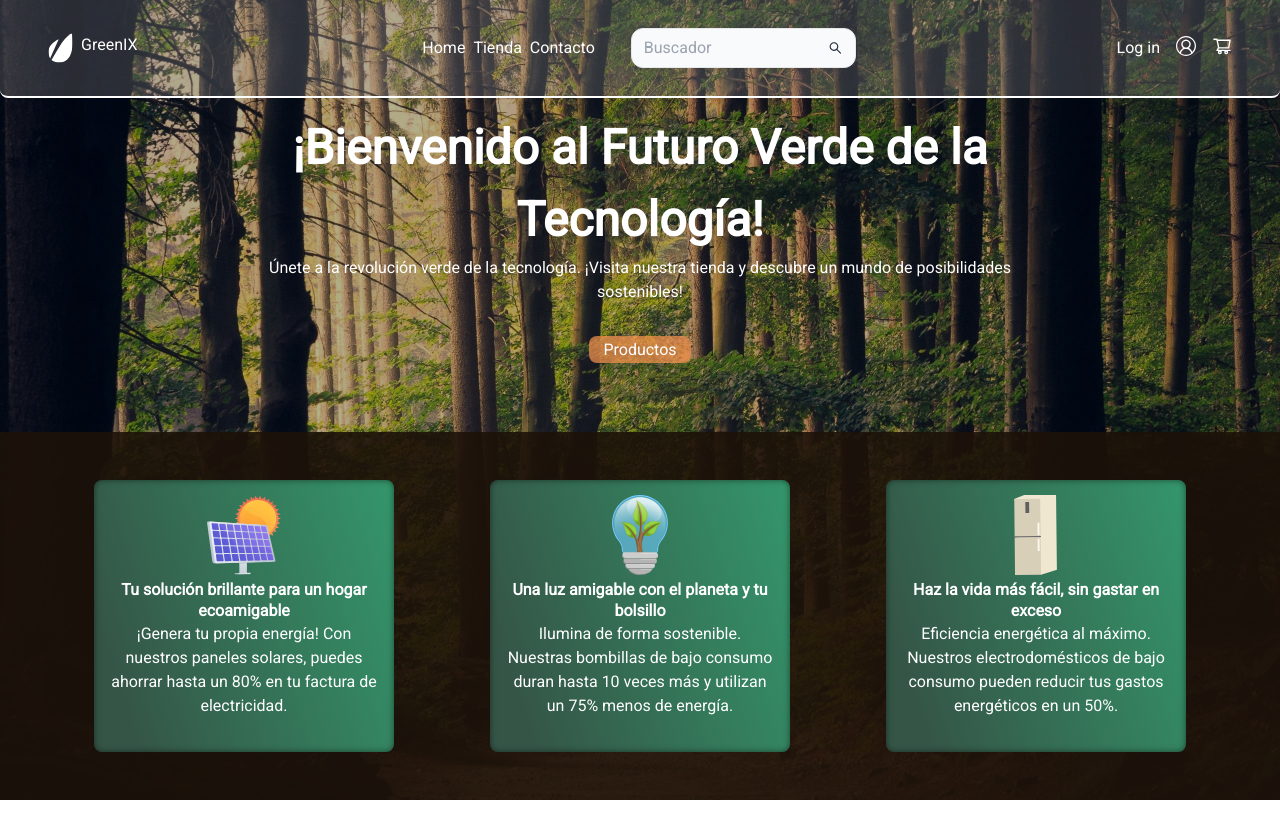
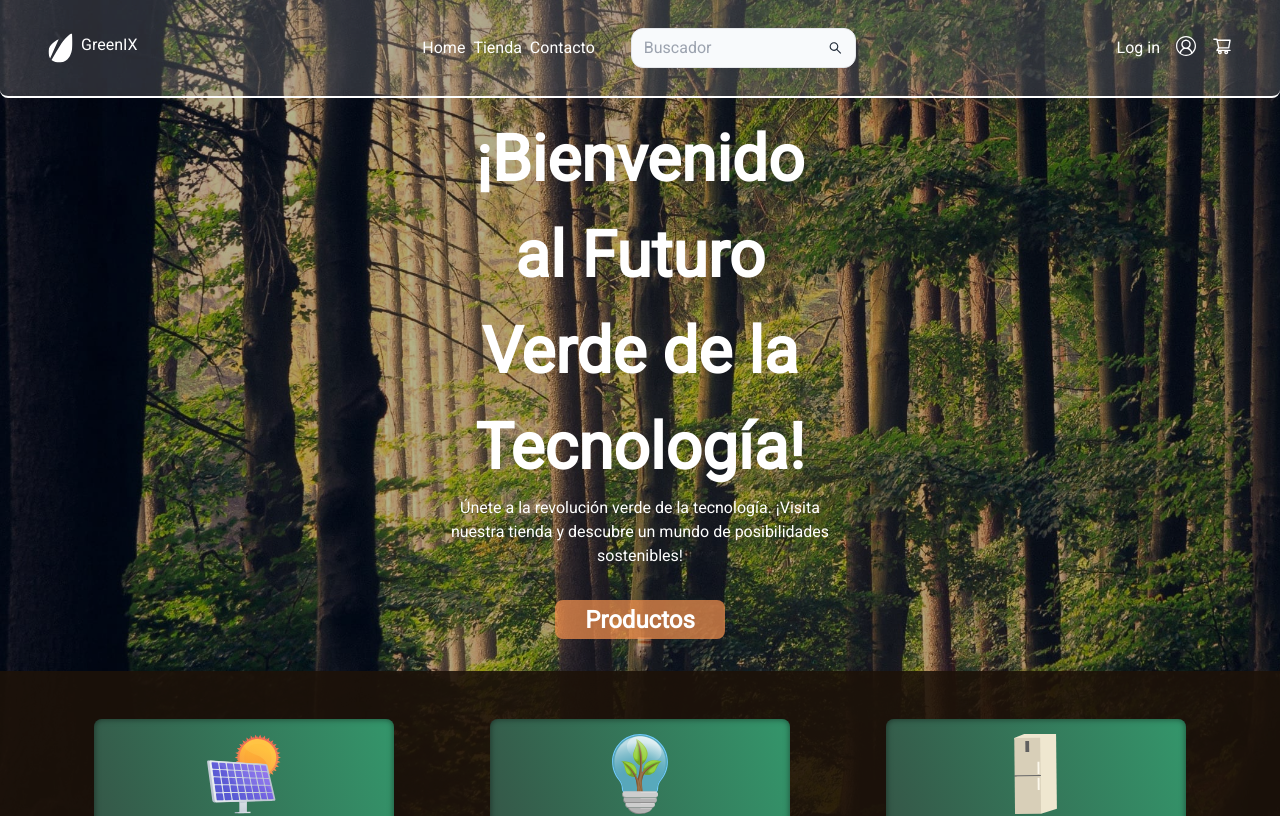
Before and after one commit to No-Country/c14-15-t-node-react, a React (Vite) app in the folder client/ecomerce-green/: page / in a window 1280 px wide. Shown: the top 816 px of the page. Built offline with nearby package versions, Linux system fonts and the light colour scheme.

Commit message:
responsive hero-landing

```diff
--- a/client/ecomerce-green/src/components/Hero.jsx
+++ b/client/ecomerce-green/src/components/Hero.jsx
@@ -8,7 +8,7 @@ const Hero = () => {
     <section className={`& Hero`}>
     {/* <section className={`&${hero} Hero flex-col items-end pt-[7rem]`}> */}
       <div className="section-hero  ">
-        <h1 className="titulo-hero pt-[7rem]">¡Bienvenido al Futuro Verde de la Tecnología!</h1>
+        <h1 className="titulo-hero pt-[7rem]">¡Bienvenido <br/> al Futuro Verde de la Tecnología!</h1>
         <p className="p-hero">
           Únete a la revolución verde de la tecnología. ¡Visita nuestra tienda y
           descubre un mundo de posibilidades sostenibles!
--- a/client/ecomerce-green/src/styles/Hero.css
+++ b/client/ecomerce-green/src/styles/Hero.css
@@ -42,14 +42,35 @@
     margin-top: 2rem;
     font-weight: 500;
   }
+  @media (max-width: 1920px) {
+    .section-hero {
+        max-width: 30%;
+
+      }
+      .titulo-hero {
+
+        font-size: 4rem;
+        font-weight: 800;
+      }
+      .btn-hero {
+
+        padding: 0.1rem 1.9rem;
+        font-size: 1.5rem;
+
+
+        font-weight: 600;
+
+      }
+  }
 
   @media (max-width: 1200px) {
     .section-hero {
-        max-width: 40%;
+        max-width: 60%;
 
       }
+
   }
-  @media (max-width: 900px) {
+  @media (max-width: 850px) {
     .section-hero {
         max-width: 60%;
 
```
